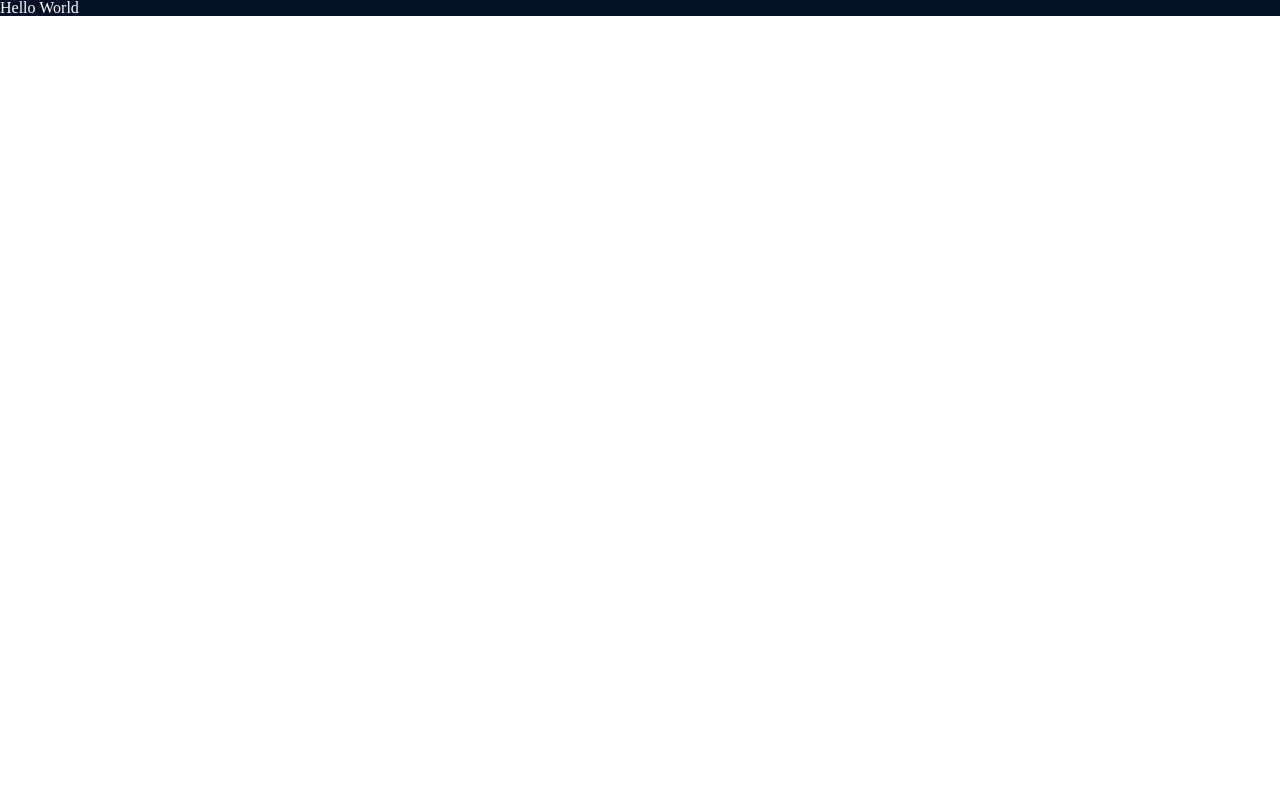
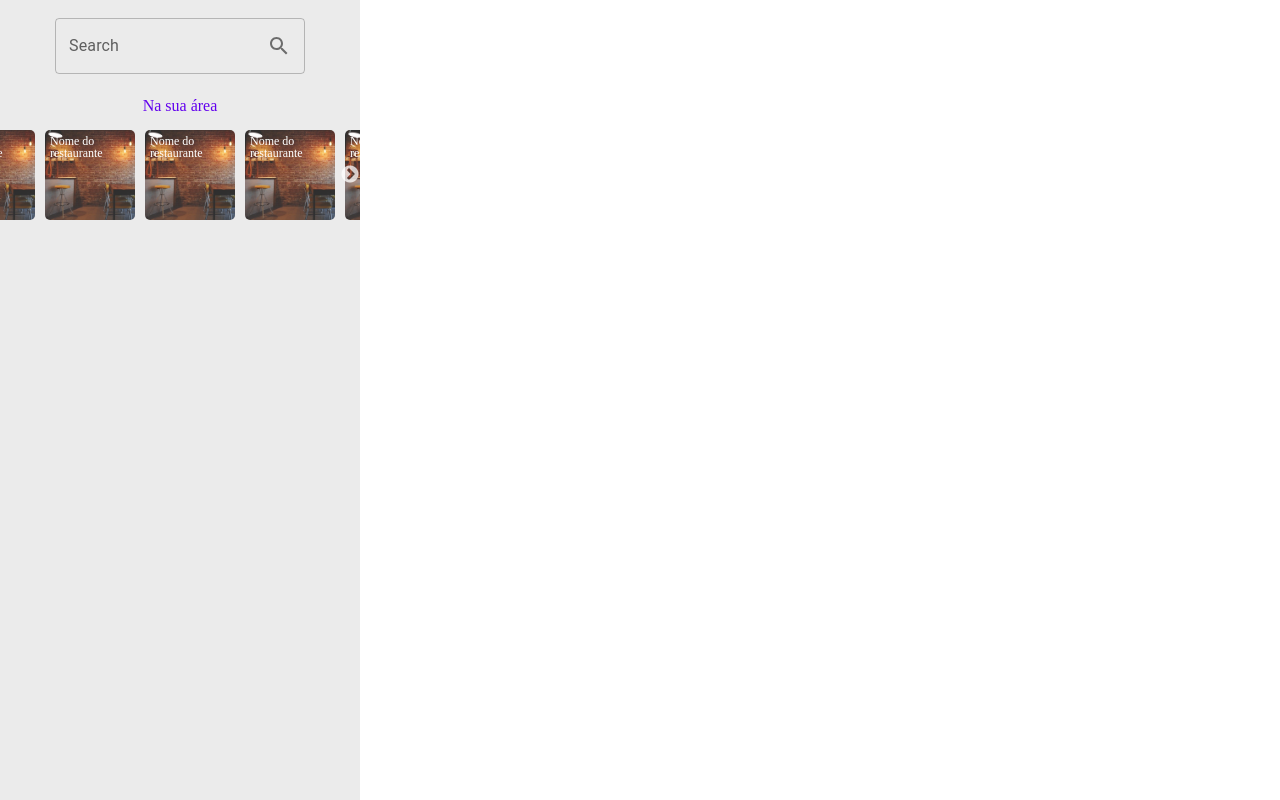
Before and after one commit to LeonardoOliveira3010/search-restaurant, a React (Create React App) app: page / in a window 1280 px wide. Built offline with nearby package versions, Linux system fonts and the light colour scheme.

Commit message:
Criação e ajuste do seach-restaurant

```diff
--- /dev/null
+++ b/src/components/ImageCard/ImageCard.jsx
@@ -0,0 +1,29 @@
+import React from "react"
+import styled  from "styled-components"
+
+const Card = styled.div`
+display: flex;
+justify-content: center;
+width: 90px;
+height: 90px;
+border-radius: 5px;
+background-image: url(${(props) => props.photo});
+background-size: cover;
+`
+
+const Title = styled.span`
+    font-family: ${(props) => props.theme.fonts.fontFamily};
+    color: #fff;
+    font-size: 12px;
+    margin-top: 5px;
+    padding-left: 5px;
+`
+
+const ImageCard = ({ photo }) => (
+    <Card photo={photo}>
+        <Title>Nome do restaurante</Title>
+    </Card>
+)
+
+
+export default ImageCard;
--- /dev/null
+++ b/src/components/index.js
@@ -0,0 +1 @@
+export { default as Card } from './ImageCard/ImageCard'
--- a/src/index.js
+++ b/src/index.js
@@ -2,6 +2,8 @@ import React from 'react';
 import ReactDOM from 'react-dom';
 import './index.css';
 import App from './App';
+import "slick-carousel/slick/slick.css";
+import "slick-carousel/slick/slick-theme.css";
 
 ReactDOM.render(
   <React.StrictMode>
--- a/src/pages/Home/index.jsx
+++ b/src/pages/Home/index.jsx
@@ -1,6 +1,65 @@
-import React from "react";
-import { Container } from "./style";
+import React, { useState } from "react";
+// import Slider from "react-slick";
+
+import { Container, Search, Wrapper, CarouselTitle, Carousel } from "./style";
+
+import SearchIcon from '@material-ui/icons/Search';
+import InputAdornment from '@mui/material/InputAdornment';
+
+import TextField from '@mui/material/TextField'
+
+import restaurante from '../../assets/restaurante-fake.jpg'
+import { Card } from "../../components";
 
 export const Home = () =>{
-    return <Container>Hello World</Container>
+    const [text, setText] = useState('')
+
+    // Carousel
+    const settings = {
+        dots: false,
+        infinite: true,
+        speed: 500,
+        slidesToShow: 4,
+        slidesToScroll: 4,
+        adaptiveHeight: true
+      };
+
+    const onchangeValue = (e) =>{
+        setText(e.target.value)
+    }
+    // console.log(onchangeValue)
+
+    return (
+        <>
+            <Wrapper>
+                <Container>
+                    <Search>
+                        <TextField
+                        sx={{ m: 1, width: '250px',}}
+                        id="outlined-basic" label="Search" variant="outlined"
+                        value={text}
+                        onChange={onchangeValue}
+                        InputProps={{
+                            endAdornment: (
+                            <InputAdornment position="end">
+                                <SearchIcon />
+                            </InputAdornment>
+                            ),
+                        }}
+                        />
+                    </Search>
+
+                    <CarouselTitle>Na sua área</CarouselTitle>
+                    <Carousel {...settings}>
+                        <Card photo={restaurante} />
+                        <Card photo={restaurante} />
+                        <Card photo={restaurante} />
+                        <Card photo={restaurante} />
+                        <Card photo={restaurante} />
+                        <Card photo={restaurante} />
+                    </Carousel>
+                </Container>
+            </Wrapper>
+        </>
+    )
 }
--- a/src/pages/Home/style.jsx
+++ b/src/pages/Home/style.jsx
@@ -1,6 +1,49 @@
 import styled from "styled-components";
+import Slider from "react-slick";
 
-export const Container = styled.div`
-    background-color: #051024;
-    color: #fff;
+export const Wrapper = styled.div`
+    display: flex;
+    flex-direction: row;
 `
+
+
+export const Container = styled.aside`
+    background-color: ${(props) => props.theme.colors.background};
+    color: ${(props) => props.theme.colors.text};
+    font-family: ${(props) => props.theme.fonts.fontFamily};
+    width: 360px;
+    height: 100vh;
+    overflow-y: auto;
+`
+
+export const Search = styled.section`
+    display: flex;
+    flex-direction: column;
+    justify-content: center;
+    align-items: center;
+    margin-top: 10px;
+`
+
+export const InputSearch = styled.input`
+    width: 200px;
+    height: 40px;
+`
+
+export const CarouselTitle = styled.h2`
+    font-family: ${(props) => props.theme.fonts.fontFamily};
+    color: ${(props) => props.theme.colors.primary};
+    font-size: 16px;
+    font-weight: 500;
+    text-align: center;
+    margin: 16px 0;
+`
+export const Carousel = styled(Slider)`
+    .slick-slide{
+        margin: 0 5px;
+
+    }
+
+    .slick-next{
+        right: 0;
+    }
+`
--- a/src/theme.js
+++ b/src/theme.js
@@ -6,7 +6,7 @@ const theme = {
       success: '#135E01',
     },
     fonts: {
-      fontFamily: 'Poppins, sans-serif',
+      fontFamily: 'Poppins',
     },
   };
 
```
Also changed, not shown: package.json (+9 -0 lines), src/assets/restaurante-fake.jpg (added), 1 other file (tests, documents, lock files or other folders).
